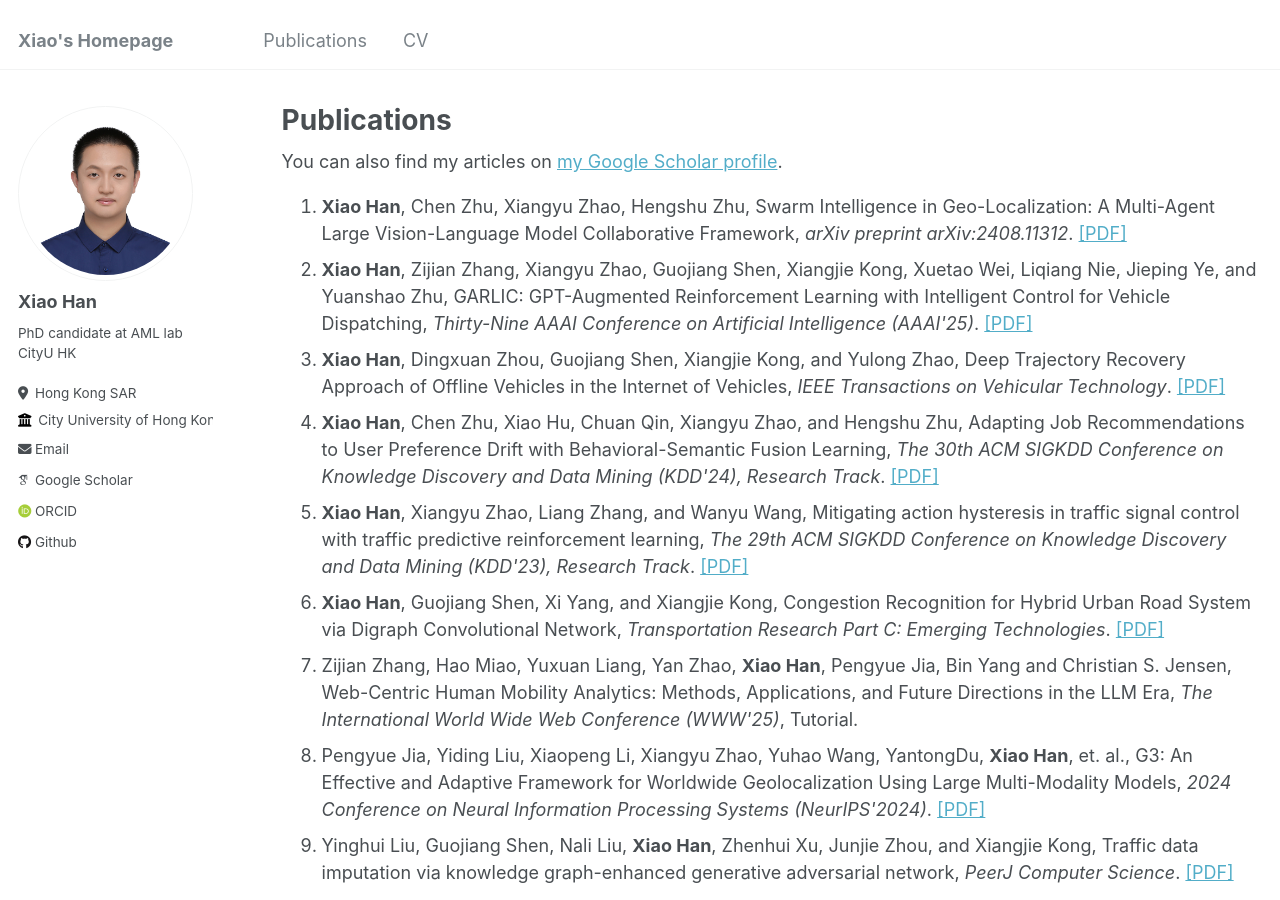
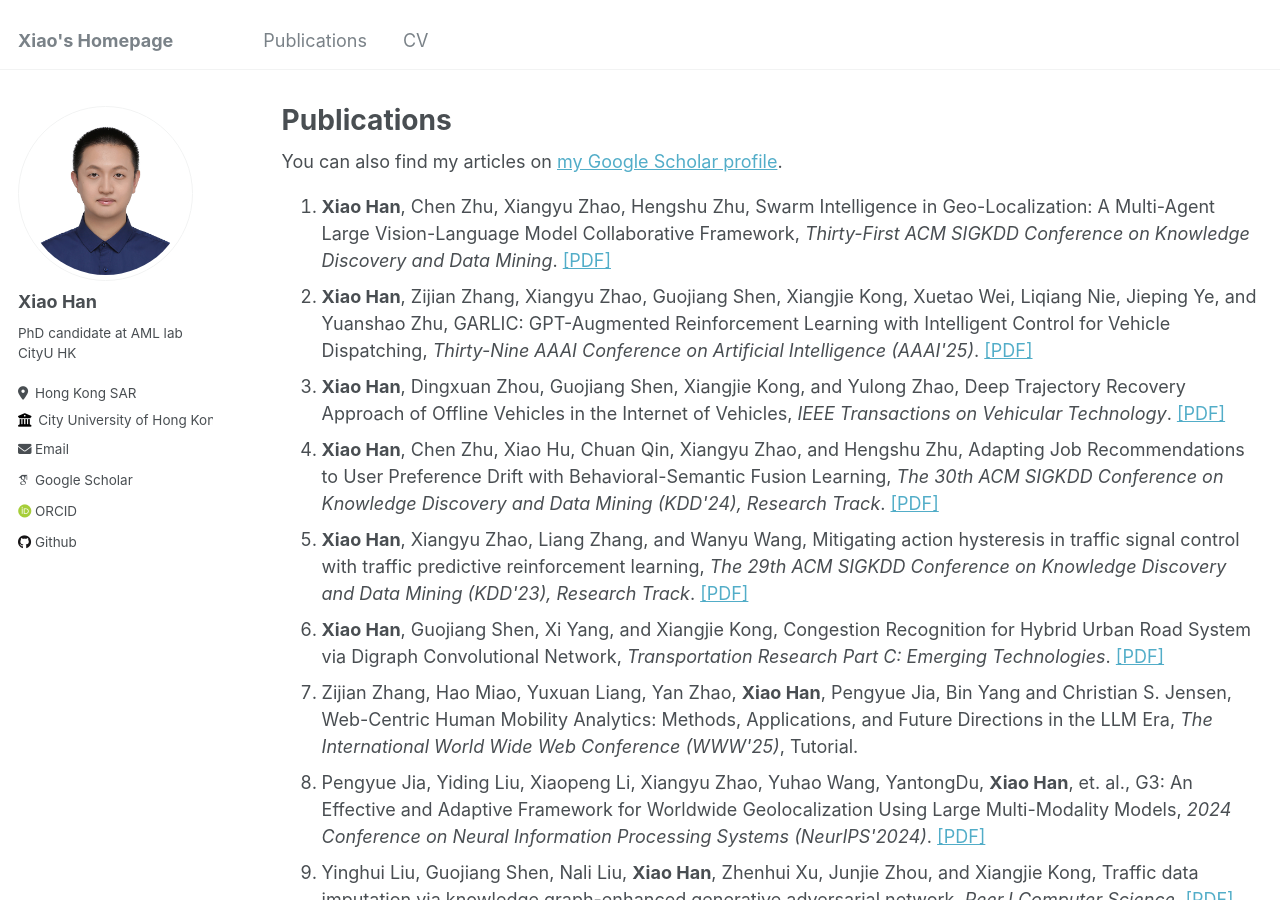
Before and after one commit to hahahenha/hahahenha.github.io, a Jekyll site: the page built from _pages/publications.md, in a window 1280 px wide and 900 px high. Built offline with Jekyll 4.4.1, drawn with Linux system fonts in a browser that asks for light colours; some web fonts are replaced.

Commit message:
Update publications.md

```diff
--- a/_pages/publications.md
+++ b/_pages/publications.md
@@ -21,7 +21,7 @@ author_profile: true
    <li>
     <Strong>Xiao Han</Strong>, Chen Zhu, Xiangyu Zhao, Hengshu Zhu,
      Swarm Intelligence in Geo-Localization: A Multi-Agent Large Vision-Language Model Collaborative Framework,
-    <em>arXiv preprint arXiv:2408.11312</em>.
+    <em>Thirty-First ACM SIGKDD Conference on Knowledge Discovery and Data Mining</em>.
     <a target="_blank" rel="noopener" href="https://arxiv.org/abs/2408.11312">[PDF]</a>
   </li>
   <li>
```
